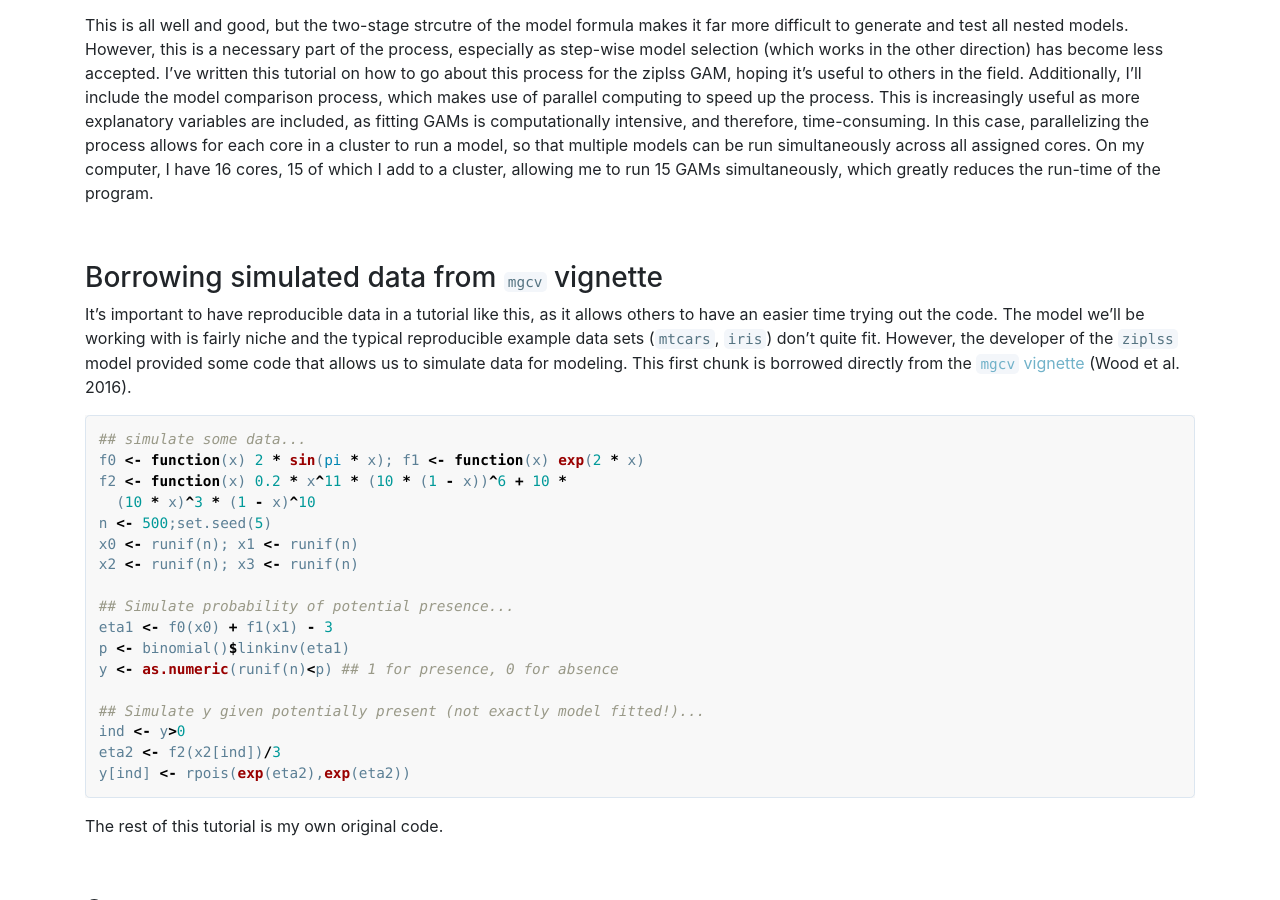
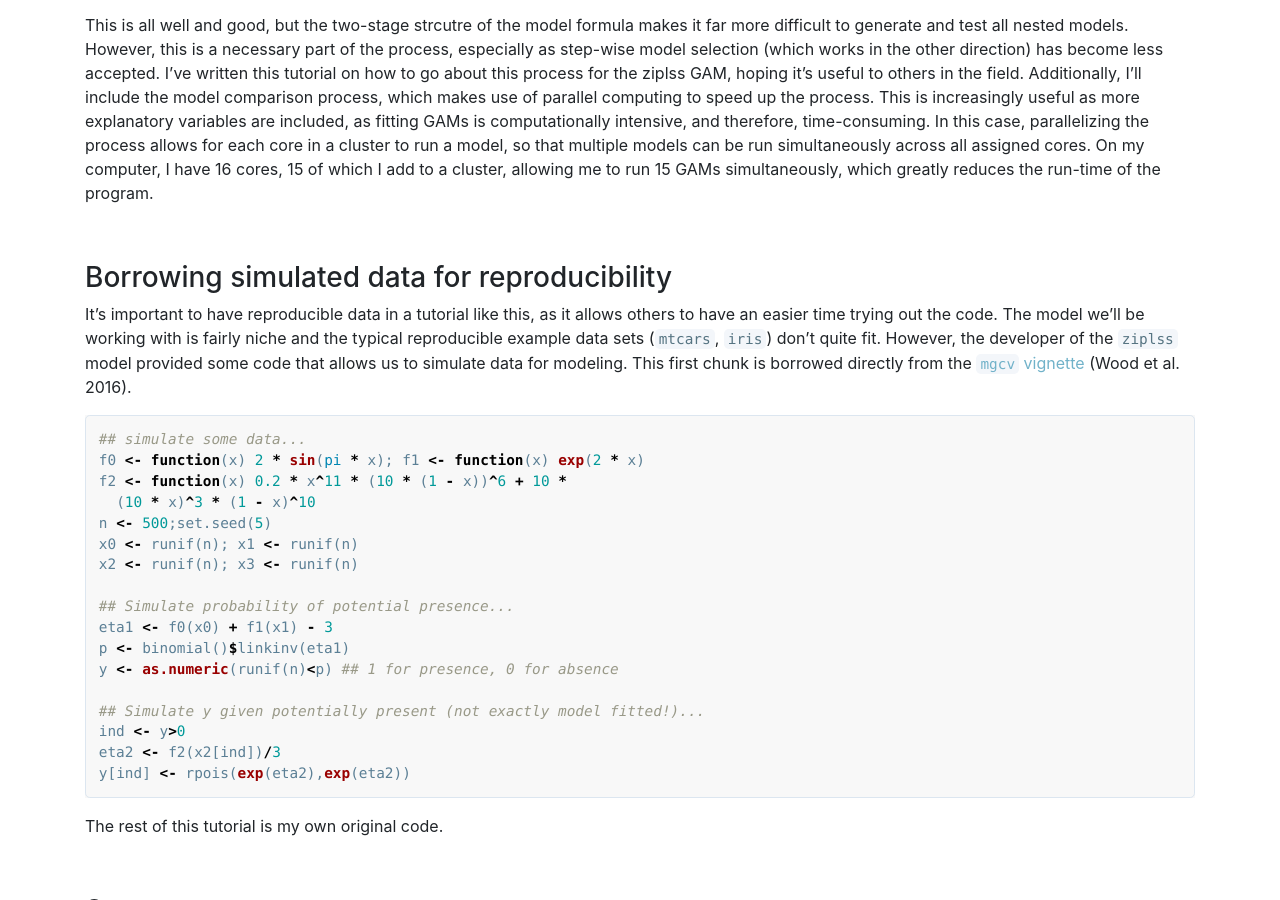
Before and after one commit to chrisyeh96/chrisyeh96.github.io, a Jekyll site: the page built from _posts/2019-05-29-Auto-Nested-Mod.md, in a window 1280 px wide and 900 px high, scrolled down 821 px. Built offline with Jekyll 4.4.1, drawn with Linux system fonts in a browser that asks for light colours; nearby versions of some CDN libraries.

Commit message:
Update 2019-05-29-Auto-Nested-Mod.md

```diff
--- a/_posts/2019-05-29-Auto-Nested-Mod.md
+++ b/_posts/2019-05-29-Auto-Nested-Mod.md
@@ -21,7 +21,7 @@ This is all well and good, but the two-stage strcutre of the model formula makes
 
 <br>
 
-### Borrowing simulated data from `mgcv` vignette
+### Borrowing simulated data for reproducibility
 
 It's important to have reproducible data in a tutorial like this, as it allows others to have an easier time trying out the code. The model we'll be working with is fairly niche and the typical reproducible example data sets (`mtcars`, `iris`) don't quite fit. However, the developer of the `ziplss` model provided some code that allows us to simulate data for modeling. This first chunk is borrowed directly from the <a href="https://cran.r-project.org/web/packages/mgcv/mgcv.pdf" target="_blank">`mgcv` vignette</a> (Wood et al. 2016).
 
```
